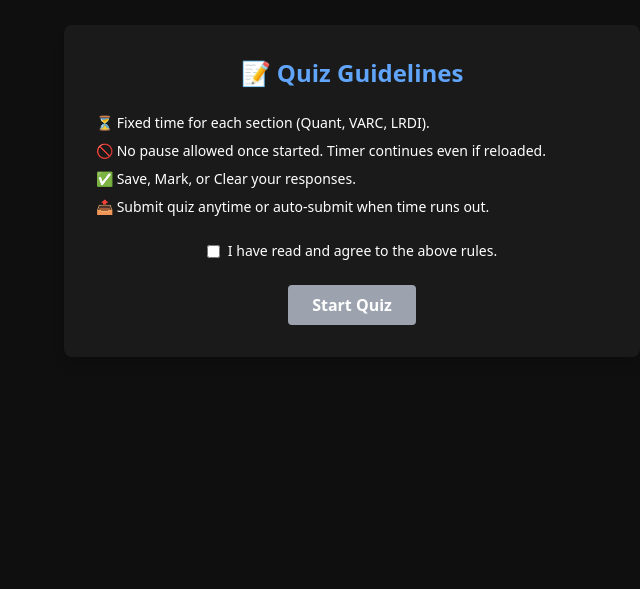
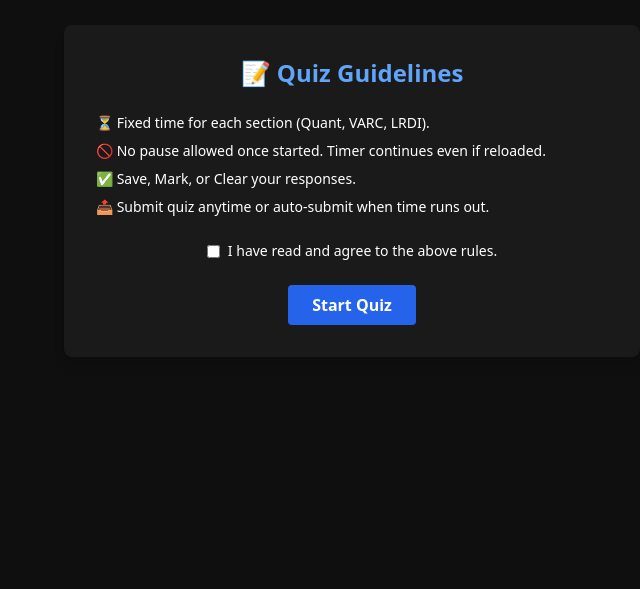
Before and after one commit to dewboo10/cat-challenge-frontend, a plain HTML site: page quiz.html in a window 1280 px wide. Shown: the part 209-798 px from the top of the page, without its empty margins (288-928 px from the left). Drawn offline with nearby package versions, Linux system fonts and the light colour scheme.

Commit message:
changes in question

```diff
--- a/js/quiz.js
+++ b/js/quiz.js
@@ -32,15 +32,39 @@ let timeSpentPerSection = { Quant: 0, VARC: 0, LRDI: 0 };
   }
 })();
 
-// === Load Questions Dynamically ===
 (function loadQuestions() {
   const script = document.createElement('script');
   script.src = `questions/${selectedExam}/questionsDay${currentDay}.js`;
   script.onload = () => {
     console.log("✅ Questions loaded for", selectedExam, "Day", currentDay);
+
+    if (window.questions && Array.isArray(window.questions) && window.questions.length > 0) {
+      questions = window.questions;
+      questionsLoaded = true;
+
+      const btn = document.getElementById("start-btn");
+      if (btn) {
+        btn.disabled = false;
+        btn.classList.remove("bg-gray-400");
+        btn.classList.add("bg-blue-600", "hover:bg-blue-700");
+      }
+    } else {
+      console.error("❌ window.questions is not properly loaded.");
+    }
+  };
+  script.onerror = () => {
+    console.error("❌ Failed to load questions script:", script.src);
   };
   document.head.appendChild(script);
 })();
+
+function waitForQuestionsThenStart() {
+  if (!questionsLoaded || !questions.length) {
+    alert("Questions are still loading. Please wait...");
+    return;
+  }
+  startQuiz();
+}
 
 // === Start Quiz ===
 function startQuiz() {
--- a/questions/BANK_PO/questionsDay1.js
+++ b/questions/BANK_PO/questionsDay1.js
@@ -1,6 +1,6 @@
 // questions/questionsDay1.js
 
-const questions = [
+window.questions  = [
     // ==== Quant Section (8 Questions) ====
     {
       section: "Quant",
--- a/questions/CAT/questionsDay1.js
+++ b/questions/CAT/questionsDay1.js
@@ -1,6 +1,6 @@
 // questions/questionsDay1.js
 
-const questions = [
+window.questions =  [
     // ==== Quant Section (8 Questions) ====
     {
       section: "Quant",
--- a/quiz.html
+++ b/quiz.html
@@ -32,7 +32,7 @@
       <input type="checkbox" id="agree-checkbox" class="accent-blue-600">
       <label for="agree-checkbox" class="text-sm">I have read and agree to the above rules.</label>
     </div>
-    <button onclick="startQuiz()" id="start-btn" disabled class="px-6 py-2 bg-gray-400 rounded text-white font-semibold w-full sm:w-auto">Start Quiz</button>
+    <button onclick="waitForQuestionsThenStart()" id="start-btn" disabled class="px-6 py-2 bg-gray-400 rounded text-white font-semibold w-full sm:w-auto">Start Quiz</button>
   </div>
 </div>
 
```
